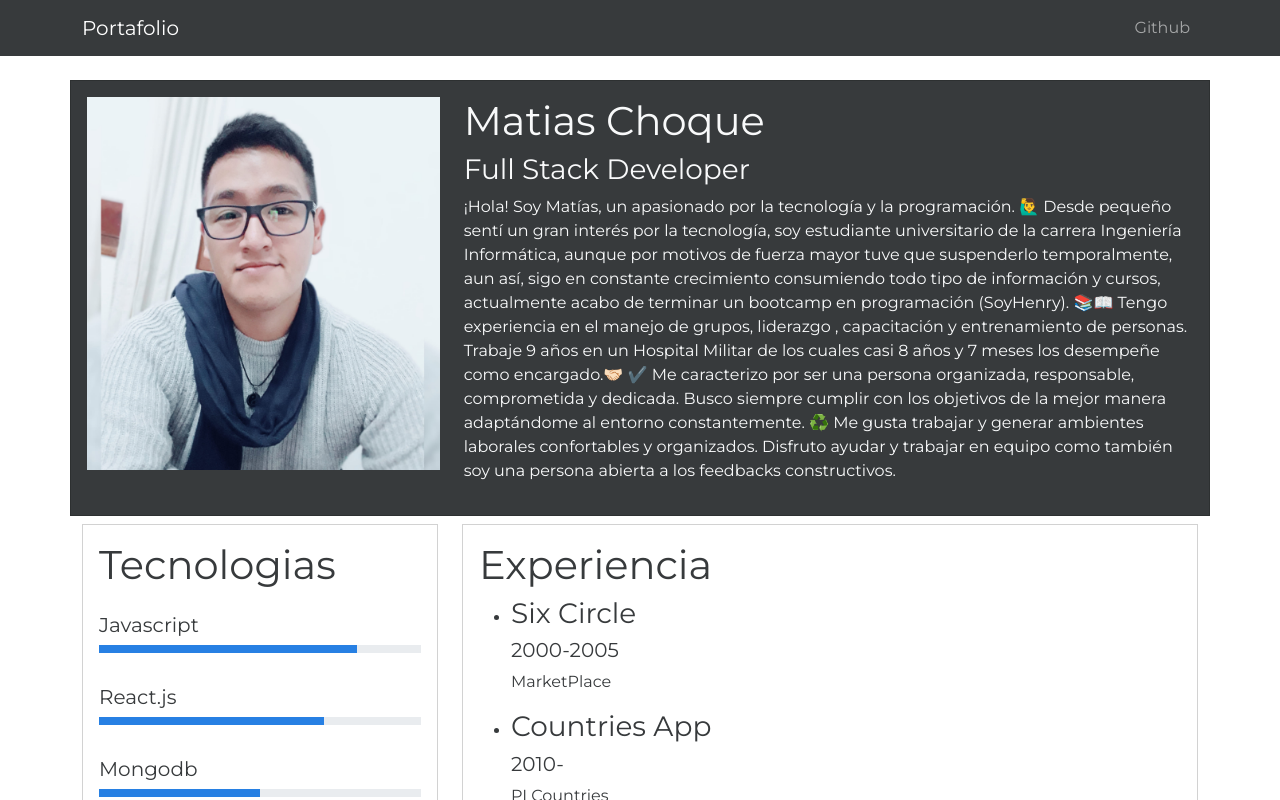
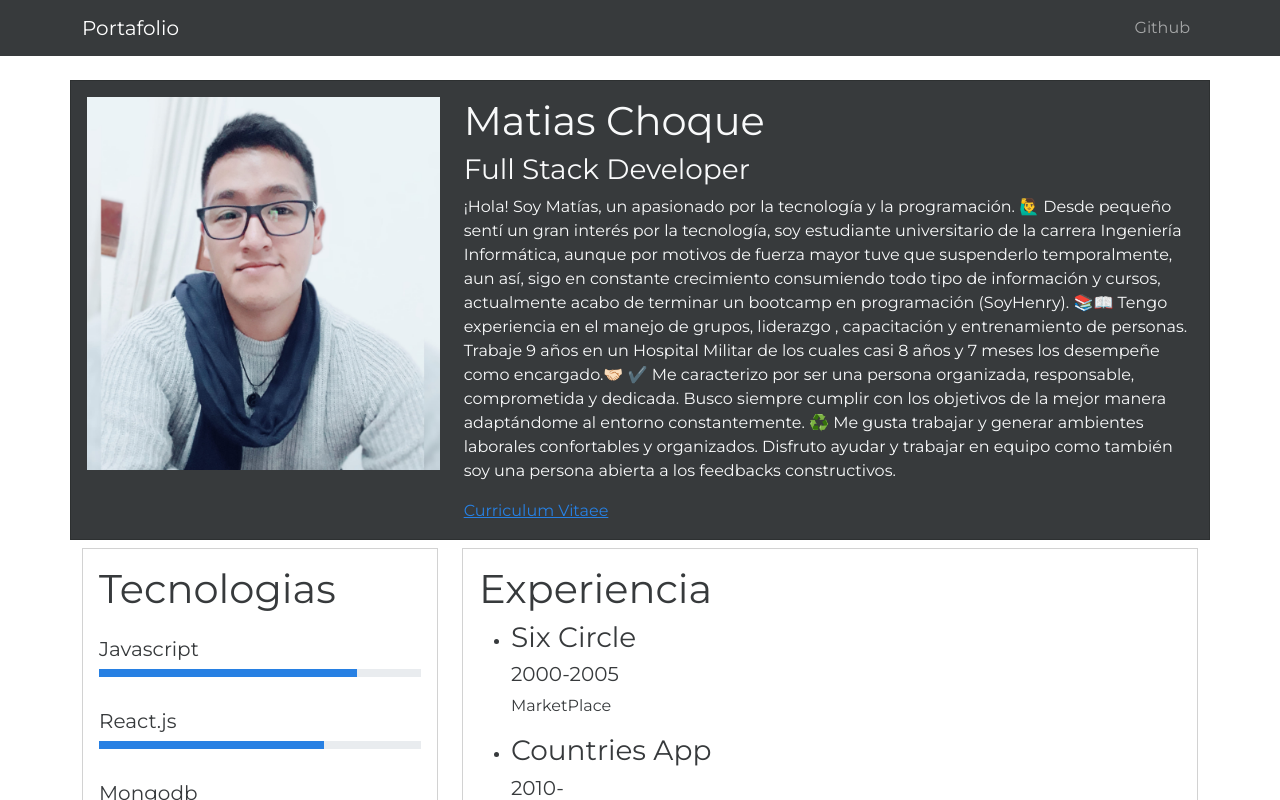
Before and after one commit to MatiiChoque/Portafolio, a Next.js app in the folder nextjsfirstapp/: page / in a window 1280 px wide. Shown: the top 800 px of the page. Built offline with nearby package versions, Linux system fonts and the light colour scheme.

Commit message:
agregando boton de CV

```diff
--- a/nextjsfirstapp/app/page.jsx
+++ b/nextjsfirstapp/app/page.jsx
@@ -34,7 +34,9 @@ export default async function IndexPage() {
                 y trabajar en equipo como también soy una persona abierta a los
                 feedbacks constructivos.
               </p>
-              {/* <a href="/hireme">Contratame!</a> */}
+              <a href="Resume.pdf" download="CV Matias Choque.pdf">
+                Curriculum Vitaee
+              </a>
             </div>
           </div>
         </div>
```
Also changed, not shown: 1 other file (tests, documents, lock files or other folders).
